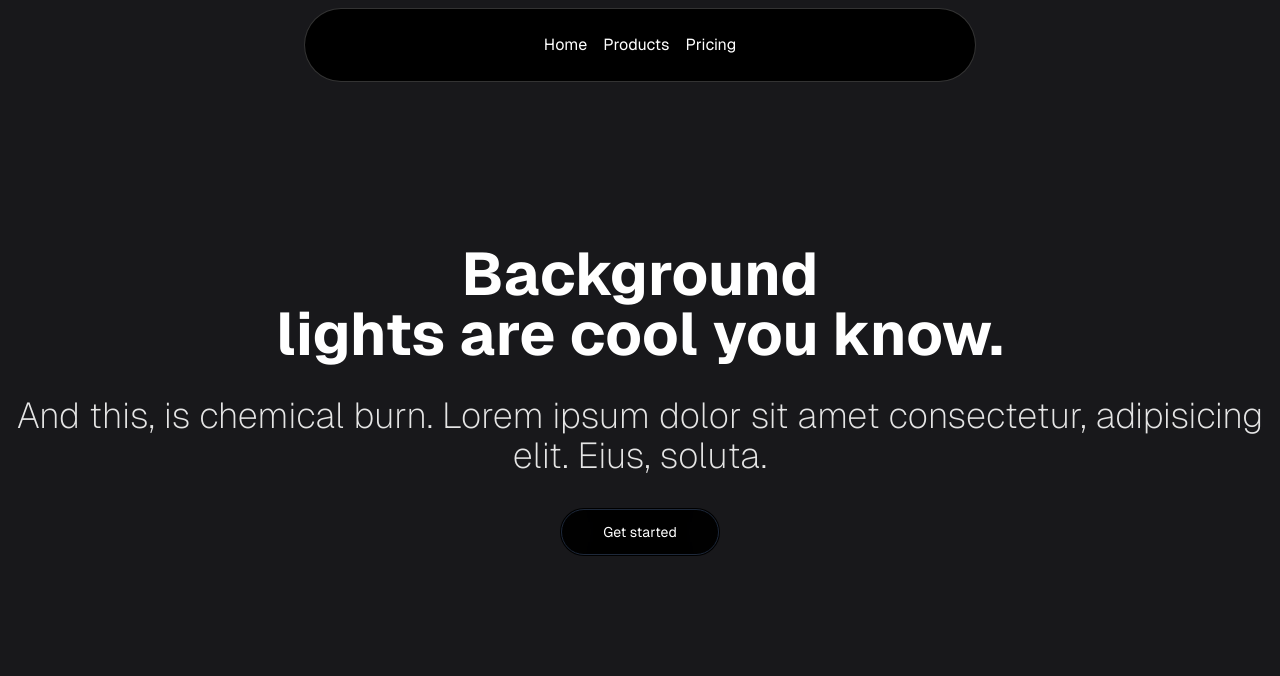
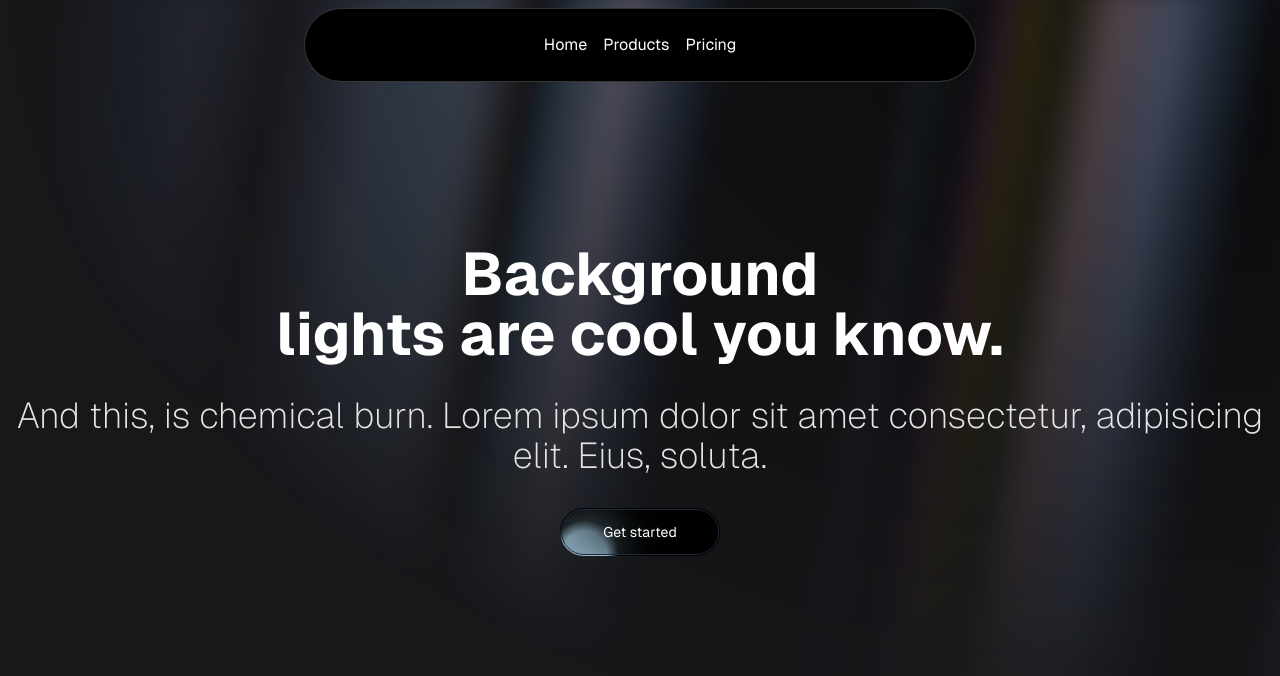
Before and after one commit to MuhammadUsmanRana/nextjs_aceternality, a Next.js app: page / in a window 1280 px wide. Shown: the top 676 px of the page. Built offline with nearby package versions, Linux system fonts and the light colour scheme.

Commit message:
feat: updated code today

```diff
--- a/next.config.ts
+++ b/next.config.ts
@@ -1,11 +1,8 @@
 /** @type {import('next').NextConfig} */
 const nextConfig = {
-  experimental: {
-    optimizeCss: false,
-  },
   reactStrictMode: true,
   images: {
-    domains: [''],
+    domains: ["assets.aceternity.com"], // Allow external images from this hostname
   },
 };
 
--- a/src/app/globals.css
+++ b/src/app/globals.css
@@ -16,14 +16,10 @@
 :root {
   --font-geist-mono: "GeistMonoVF", monospace;
   --font-geist-sans: "GeistVF", sans-serif;
-  --background: 0 0% 100%;
-  --foreground: 240 10% 3.92%;
-  --primary: 240 5.86% 10%;
-  --secondary: 240 4.8% 15.92%;
-  --accent: 240 4.85% 20.49%;
-  --muted: 240 4.85% 15.92%;
-  --destructive: 0 84.2% 60.2%;
-  --accent-foreground: 0 0% 100%;
+  --background: black;
+  --foreground: white;
+  --primary: yellow;
+  --secondary: red;
 }
 
 
--- a/src/app/page.tsx
+++ b/src/app/page.tsx
@@ -27,14 +27,11 @@
         <div className="font-extralight text-lg md:text-4xl dark:text-neutral-200 py-4 text-center">
           And this, is chemical burn. Lorem ipsum dolor sit amet consectetur, adipisicing elit. Eius, soluta.
         </div>
-        <Button className="">
+        <Button>
           Get started
         </Button>
       </motion.div>
     </AuroraBackground>
-          {/* <div className="flex justify-center mt-6">
-            <Button>Get Started</Button>
-          </div> */}
     </>
   );
 }
--- a/tailwind.config.ts
+++ b/tailwind.config.ts
@@ -3,14 +3,16 @@
 import flattenColorPalette from "tailwindcss/lib/util/flattenColorPalette";
 
 // Inline type assertion
-function addVariablesForColors({ addBase, theme }: { addBase: (base: Record<string, string>) => void; theme: (path: string) => Record<string, string> }) {
-  const allColors = flattenColorPalette(theme("colors")) as Record<string, string>;
+import type { PluginAPI } from "tailwindcss/types/config";
+
+function addVariablesForColors({ addBase, theme }: PluginAPI) {
+  const allColors = flattenColorPalette(theme("colors"));
   const newVars = Object.fromEntries(
-    Object.entries(allColors).map(([key, val]) => [`--${key}`, val as string])
+    Object.entries(allColors).map(([key, val]) => [`--${key}`, val])
   );
 
   addBase({
-    ":root": Object.entries(newVars).map(([key, value]) => `${key}: ${value};`).join(' '),
+    ":root": newVars,
   });
 }
 
@@ -28,14 +30,6 @@
       animation: {
         aurora: "aurora 60s linear infinite",
       },
-      backgroundColor: {
-        "gradient-radial": "radial-gradient(var(--tw-gradient-stops))",
-        "gradient-conic": "conic-gradient(from 180deg at 50% 50%, var(--tw-gradient-stops))",
-      },
-      backgroundImage: {
-        "gradient-radial": "radial-gradient(var(--tw-gradient-stops))",
-        "gradient-conic": "conic-gradient(from 180deg at 50% 50%, var(--tw-gradient-stops))",
-      },
       keyframes: {
         aurora: {
           from: {
```
Also changed, not shown: src/types/tailwindcss-util.d.ts (renamed from tailwindcss-util.d.ts).
